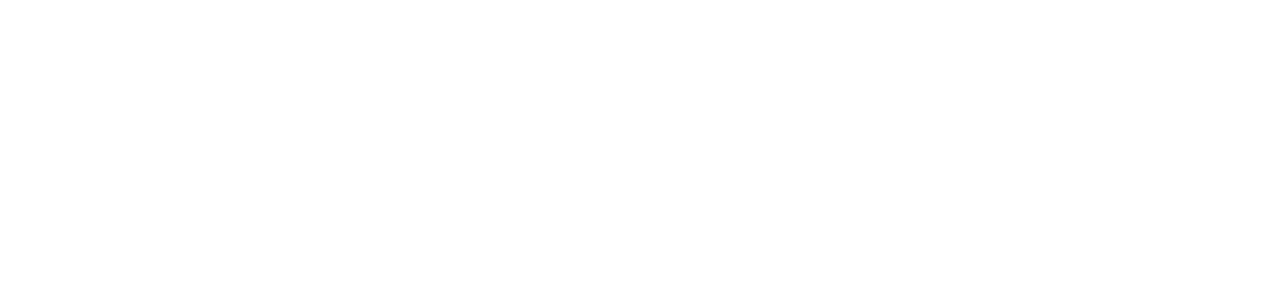
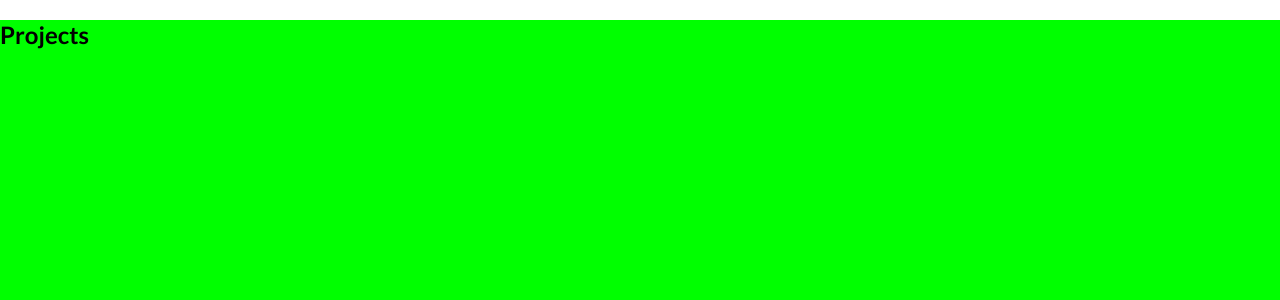
Before and after one commit to pawl0wski/Personal-website, a Vue app: page /projects in a window 1280 px wide. Before the commit this address had no page. Shown: the top 300 px of the page. Built offline with nearby package versions, Linux system fonts and the light colour scheme.

Commit message:
Add transition to router

```diff
--- a/package.json
+++ b/package.json
@@ -10,6 +10,7 @@
     "test": "echo \"Tests not implemented yet\""
   },
   "dependencies": {
+    "animate.css": "^4.1.1",
     "esbuild": "^0.14.36",
     "vue": "^3.2.25",
     "vue-gtag": "^2.0.1",
--- a/src/App.vue
+++ b/src/App.vue
@@ -1,5 +1,10 @@
 <template>
-    <router-view></router-view>
+    <router-view v-slot="{ Component }">
+        <transition name="fade" enter-active-class="animate__animated animate__faster animate__fadeIn"
+            leave-active-class="animate__animated animate__faster animate__fadeOut">
+            <component :is="Component" />
+        </transition>
+    </router-view>
 </template>
 
 <style lang="scss">
@@ -8,4 +13,8 @@
 * {
     font-family: "Lato", sans-serif;
 }
+
+body {
+    margin: 0;
+}
 </style>
--- a/src/main.ts
+++ b/src/main.ts
@@ -1,5 +1,7 @@
 import { createApp } from "vue";
 import router from "./router";
+
+import "animate.css";
 
 import App from "./App.vue";
 import VueGtag from "vue-gtag";
--- a/src/router.ts
+++ b/src/router.ts
@@ -1,6 +1,7 @@
 import { createRouter, createWebHistory } from "vue-router";
 
 import Welcome from "./views/Welcome.vue";
+import Projects from "./views/Projects.vue";
 
 const router = createRouter({
     history: createWebHistory(),
@@ -10,6 +11,11 @@ const router = createRouter({
             name: "Welcome",
             component: Welcome,
         },
+        {
+            path: "/projects",
+            name: "Projects",
+            component: Projects,
+        },
     ],
 });
 
--- /dev/null
+++ b/src/views/Projects.vue
@@ -0,0 +1,13 @@
+<template>
+    <div id="projects">
+        <h2>Projects</h2>
+    </div>
+</template>
+
+<style lang="scss">
+div#projects {
+    background-color: lime;
+    height: 100vh;
+    width: 100vw;
+}
+</style>
--- a/src/views/Welcome.vue
+++ b/src/views/Welcome.vue
@@ -1,3 +1,4 @@
 <template>
 <h1>Hello</h1>
+<router-link to="/projects">Here</router-link>
 </template>
```
Also changed, not shown: 1 other file (tests, documents, lock files or other folders).
